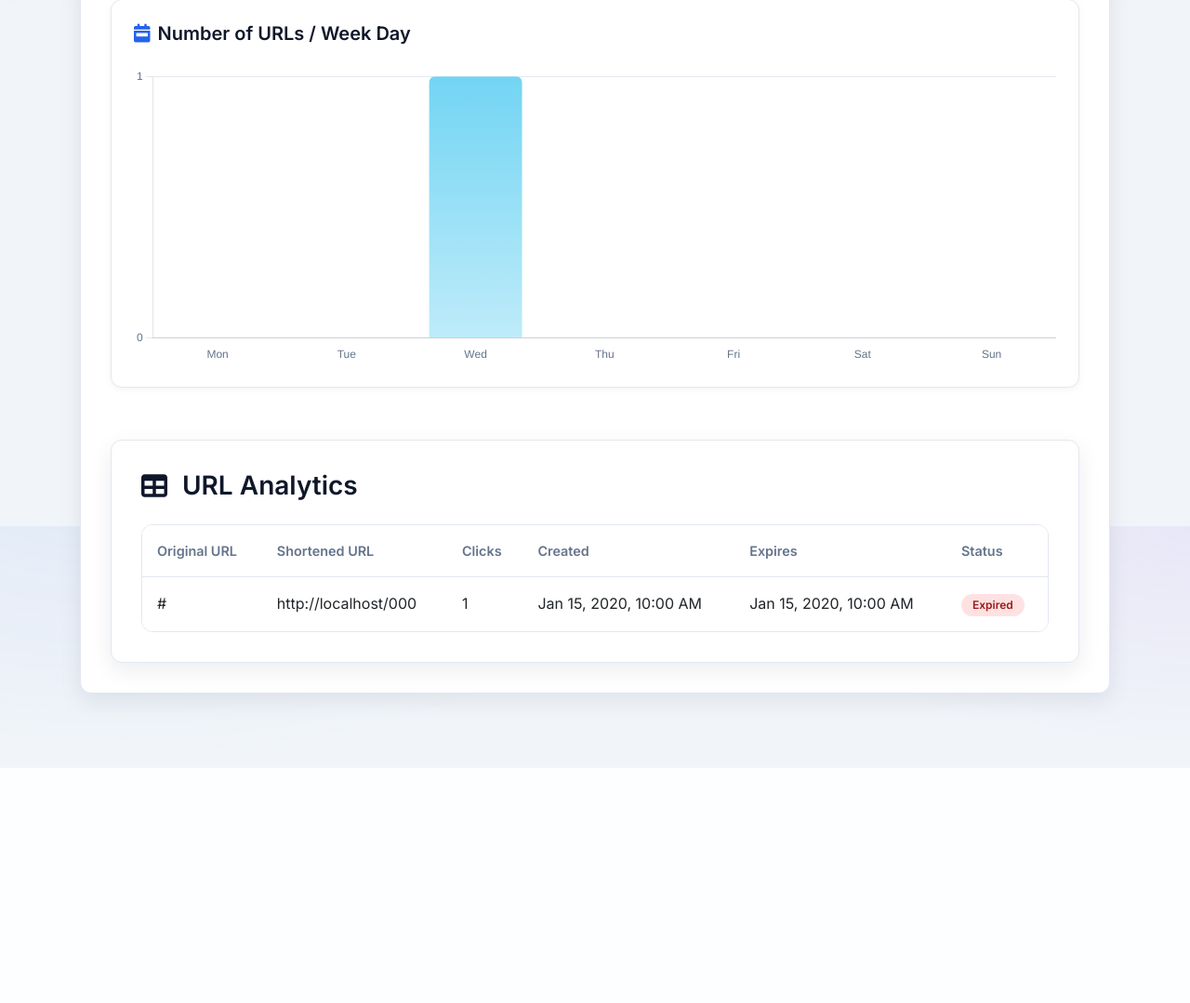
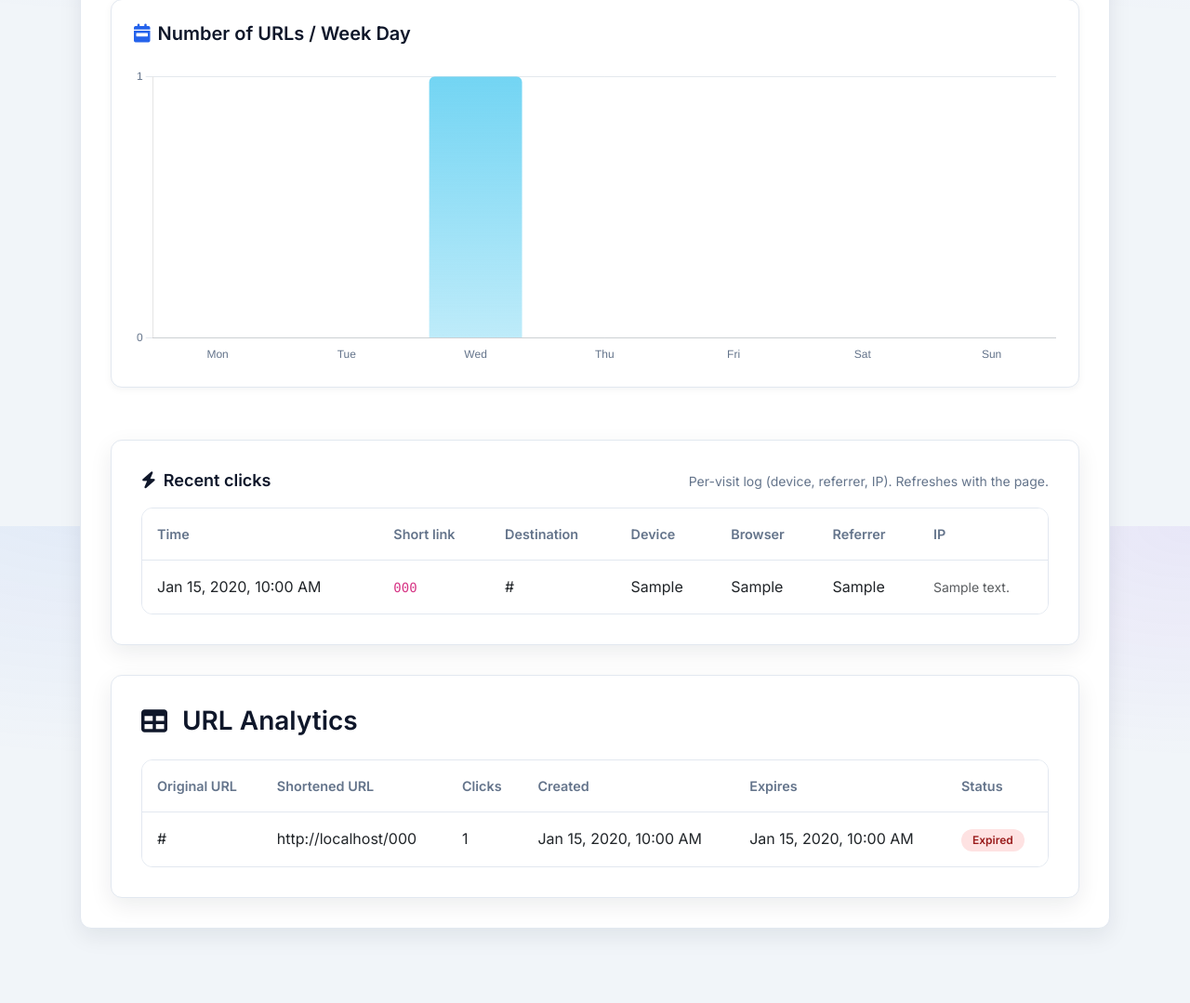
Before and after one commit to hassanrrraza/url_shortener, a Flask app: page /analytics in a window 1280 px wide. Shown: the part 1034-2113 px from the top of the page at 93% size. Before the commit the page ends 1844 px from the top, so only its background shows below. Run offline with Flask 3, Linux system fonts and the light colour scheme; tables that the repository leaves empty hold one stand-in row (values such as "Sample post").

Commit message:
Add click tracking functionality with recent clicks API and UI integration

```diff
--- a/app/routes.py
+++ b/app/routes.py
@@ -1,6 +1,7 @@
 from flask import render_template, jsonify, request, redirect, url_for
 from app import app, db
-from app.models import URLMap, ClickAnalytics
+from app.models import URLMap, ClickAnalytics, ClickEvent
+from app.click_tracking import click_context_from_request
 from datetime import datetime, timedelta
 from sqlalchemy.exc import IntegrityError
 import random
@@ -249,10 +250,11 @@ def delete_url(url_id):
     try:
         url = URLMap.query.get_or_404(url_id)
 
-        # Delete associated analytics
         analytics = ClickAnalytics.query.filter_by(url_id=url.id).first()
         if analytics:
             db.session.delete(analytics)
+
+        ClickEvent.query.filter_by(url_id=url.id).delete(synchronize_session=False)
 
         db.session.delete(url)
         db.session.commit()
@@ -261,6 +263,79 @@ def delete_url(url_id):
         print(f"Error in delete_url: {str(e)}")
         db.session.rollback()
         return jsonify({'error': str(e)}), 500
+
+def _recent_clicks_limit(raw_limit, default=25, cap=100):
+    try:
+        n = int(raw_limit)
+    except (TypeError, ValueError):
+        n = default
+    return max(1, min(n, cap))
+
+
+@app.route('/api/clicks/recent')
+def get_recent_clicks():
+    try:
+        limit = _recent_clicks_limit(request.args.get('limit'))
+        rows = (
+            db.session.query(ClickEvent, URLMap)
+            .join(URLMap, ClickEvent.url_id == URLMap.id)
+            .order_by(ClickEvent.occurred_at.desc())
+            .limit(limit)
+            .all()
+        )
+        events = []
+        for ev, u in rows:
+            orig = u.original_url or ''
+            events.append({
+                'short_code': u.short_code,
+                'original_url': orig,
+                'original_url_display': (orig[:80] + '…') if len(orig) > 80 else orig,
+                'occurred_at': ev.occurred_at.isoformat() if ev.occurred_at else None,
+                'device_type': ev.device_type,
+                'browser': ev.browser,
+                'os': ev.os,
+                'referrer': ev.referrer,
+                'referrer_display': (
+                    (ev.referrer[:60] + '…') if ev.referrer and len(ev.referrer) > 60 else ev.referrer
+                ),
+                'ip_address': ev.ip_address,
+            })
+        return jsonify({'events': events})
+    except Exception as e:
+        print(f"Error in get_recent_clicks: {str(e)}")
+        return jsonify({'error': str(e)}), 500
+
+
+@app.route('/api/urls/<int:url_id>/clicks')
+def get_url_clicks(url_id):
+    try:
+        if not URLMap.query.get(url_id):
+            return jsonify({'error': 'URL not found'}), 404
+        limit = _recent_clicks_limit(request.args.get('limit'), default=50, cap=100)
+        rows = (
+            ClickEvent.query.filter_by(url_id=url_id)
+            .order_by(ClickEvent.occurred_at.desc())
+            .limit(limit)
+            .all()
+        )
+        events = []
+        for ev in rows:
+            events.append({
+                'occurred_at': ev.occurred_at.isoformat() if ev.occurred_at else None,
+                'device_type': ev.device_type,
+                'browser': ev.browser,
+                'os': ev.os,
+                'referrer': ev.referrer,
+                'referrer_display': (
+                    (ev.referrer[:60] + '…') if ev.referrer and len(ev.referrer) > 60 else ev.referrer
+                ),
+                'ip_address': ev.ip_address,
+            })
+        return jsonify({'url_id': url_id, 'events': events})
+    except Exception as e:
+        print(f"Error in get_url_clicks: {str(e)}")
+        return jsonify({'error': str(e)}), 500
+
 
 @app.route('/<short_code>')
 def redirect_to_url(short_code):
@@ -271,14 +346,34 @@ def redirect_to_url(short_code):
         if url_map.expiry_date and url_map.expiry_date <= datetime.utcnow():
             return render_template('expired.html', url=url_map)
 
-        # Update click count
+        ctx = click_context_from_request(request)
+        now = datetime.utcnow()
+
         analytics = ClickAnalytics.query.filter_by(url_id=url_map.id).first()
         if analytics:
             analytics.clicks += 1
-            analytics.timestamp = datetime.utcnow()
         else:
             analytics = ClickAnalytics(url_id=url_map.id, clicks=1)
             db.session.add(analytics)
+
+        analytics.timestamp = now
+        analytics.clicked_at = now
+        analytics.referrer = ctx['referrer']
+        analytics.ip_address = ctx['ip_address']
+        analytics.device_type = ctx['device_type']
+        analytics.browser = ctx['browser']
+        analytics.os = ctx['os']
+
+        db.session.add(ClickEvent(
+            url_id=url_map.id,
+            occurred_at=now,
+            referrer=ctx['referrer'],
+            ip_address=ctx['ip_address'],
+            device_type=ctx['device_type'],
+            browser=ctx['browser'],
+            os=ctx['os'],
+            user_agent=ctx['user_agent'],
+        ))
 
         db.session.commit()
         return redirect(url_map.original_url)
--- a/app/static/js/api.js
+++ b/app/static/js/api.js
@@ -84,4 +84,46 @@ class UrlShortenerAPI {
 
         return data;
     }
+
+    /**
+     * Recent click events across all short links (newest first).
+     * @param {number} [limit=25]
+     * @returns {Promise<{ events: Array }>}
+     */
+    static async getRecentClicks(limit = 25) {
+        const q = new URLSearchParams();
+        if (limit != null) {
+            q.set('limit', String(limit));
+        }
+        const response = await fetch(`/api/clicks/recent?${q.toString()}`);
+        if (!response.ok) {
+            throw new Error(`API returned status: ${response.status}`);
+        }
+        const data = await response.json();
+        if (data.error) {
+            throw new Error(data.error);
+        }
+        return data;
+    }
+
+    /**
+     * Click history for one shortened URL.
+     * @param {number} urlId
+     * @param {number} [limit=50]
+     */
+    static async getUrlClicks(urlId, limit = 50) {
+        const q = new URLSearchParams();
+        if (limit != null) {
+            q.set('limit', String(limit));
+        }
+        const response = await fetch(`/api/urls/${urlId}/clicks?${q.toString()}`);
+        if (!response.ok) {
+            throw new Error(`API returned status: ${response.status}`);
+        }
+        const data = await response.json();
+        if (data.error) {
+            throw new Error(data.error);
+        }
+        return data;
+    }
 }
--- a/app/templates/analytics.html
+++ b/app/templates/analytics.html
@@ -132,6 +132,35 @@
             </div>
             </section>
 
+            <section class="section-block url-list" aria-labelledby="recent-clicks-heading">
+                <div class="section-heading">
+                    <h2 id="recent-clicks-heading" class="section-heading__title h3 mb-0">
+                        <i class="fas fa-bolt me-2"></i>Recent clicks
+                    </h2>
+                    <p class="section-heading__hint mb-0">Per-visit log (device, referrer, IP). Refreshes with the page.</p>
+                </div>
+                <div class="table-responsive table-responsive-app mt-3">
+                    <table class="table mb-0">
+                        <thead>
+                            <tr>
+                                <th>Time</th>
+                                <th>Short link</th>
+                                <th>Destination</th>
+                                <th>Device</th>
+                                <th>Browser</th>
+                                <th>Referrer</th>
+                                <th>IP</th>
+                            </tr>
+                        </thead>
+                        <tbody id="recentClicksList">
+                            <tr>
+                                <td colspan="7" class="table-empty-cell">Loading…</td>
+                            </tr>
+                        </tbody>
+                    </table>
+                </div>
+            </section>
+
             <div class="url-list">
                 <h3 class="mb-4"><i class="fas fa-table me-2"></i>URL Analytics</h3>
                 <div class="table-responsive table-responsive-app">
@@ -177,6 +206,7 @@
             }
 
             loadAnalytics();
+            loadRecentClicks();
 
             function formatUrl(url) {
                 if (url.length > 40) {
@@ -268,6 +298,8 @@
 
                     // Update URL analytics table
                     updateUrlTable(data.urls || []);
+
+                    loadRecentClicks();
                 } catch (error) {
                     console.error('Error loading analytics:', error);
                     document.body.insertAdjacentHTML('afterbegin',
@@ -304,6 +336,58 @@
                 `).join('');
             }
 
+            function escapeHtml(s) {
+                if (s == null || s === '') {
+                    return '';
+                }
+                const div = document.createElement('div');
+                div.textContent = s;
+                return div.innerHTML;
+            }
+
+            async function loadRecentClicks() {
+                const tbody = document.getElementById('recentClicksList');
+                if (!tbody) {
+                    return;
+                }
+                try {
+                    const data = await UrlShortenerAPI.getRecentClicks(20);
+                    const events = data.events || [];
+                    if (events.length === 0) {
+                        tbody.innerHTML = `
+                            <tr>
+                                <td colspan="7" class="table-empty-cell">No clicks recorded yet. Open a short link to see visits here.</td>
+                            </tr>
+                        `;
+                        return;
+                    }
+                    tbody.innerHTML = events.map(ev => {
+                        const when = ev.occurred_at ? formatDate(ev.occurred_at) : '—';
+                        const shortLink = `${window.location.origin}/${escapeHtml(ev.short_code)}`;
+                        const dest = escapeHtml(ev.original_url_display || ev.original_url || '');
+                        const ref = ev.referrer_display || ev.referrer || '—';
+                        return `
+                            <tr>
+                                <td>${escapeHtml(when)}</td>
+                                <td><code class="small">${escapeHtml(ev.short_code)}</code></td>
+                                <td title="${escapeHtml(ev.original_url || '')}">${dest}</td>
+                                <td>${escapeHtml(ev.device_type || '—')}</td>
+                                <td>${escapeHtml(ev.browser || '—')}</td>
+                                <td title="${escapeHtml(ev.referrer || '')}">${escapeHtml(ref)}</td>
+                                <td><span class="text-muted small">${escapeHtml(ev.ip_address || '—')}</span></td>
+                            </tr>
+                        `;
+                    }).join('');
+                } catch (e) {
+                    console.error('Recent clicks:', e);
+                    tbody.innerHTML = `
+                        <tr>
+                            <td colspan="7" class="table-empty-cell">Could not load recent clicks.</td>
+                        </tr>
+                    `;
+                }
+            }
+
             document.body.insertAdjacentHTML('beforeend',
                 `<div class="fab-refresh">
                     <button type="button" onclick="window.location.reload()" class="btn btn-primary btn-fab" title="Refresh analytics">
```
Also changed, not shown: app/click_tracking.py (added, +41 -0 lines), app/models.py (+33 -6 lines).
